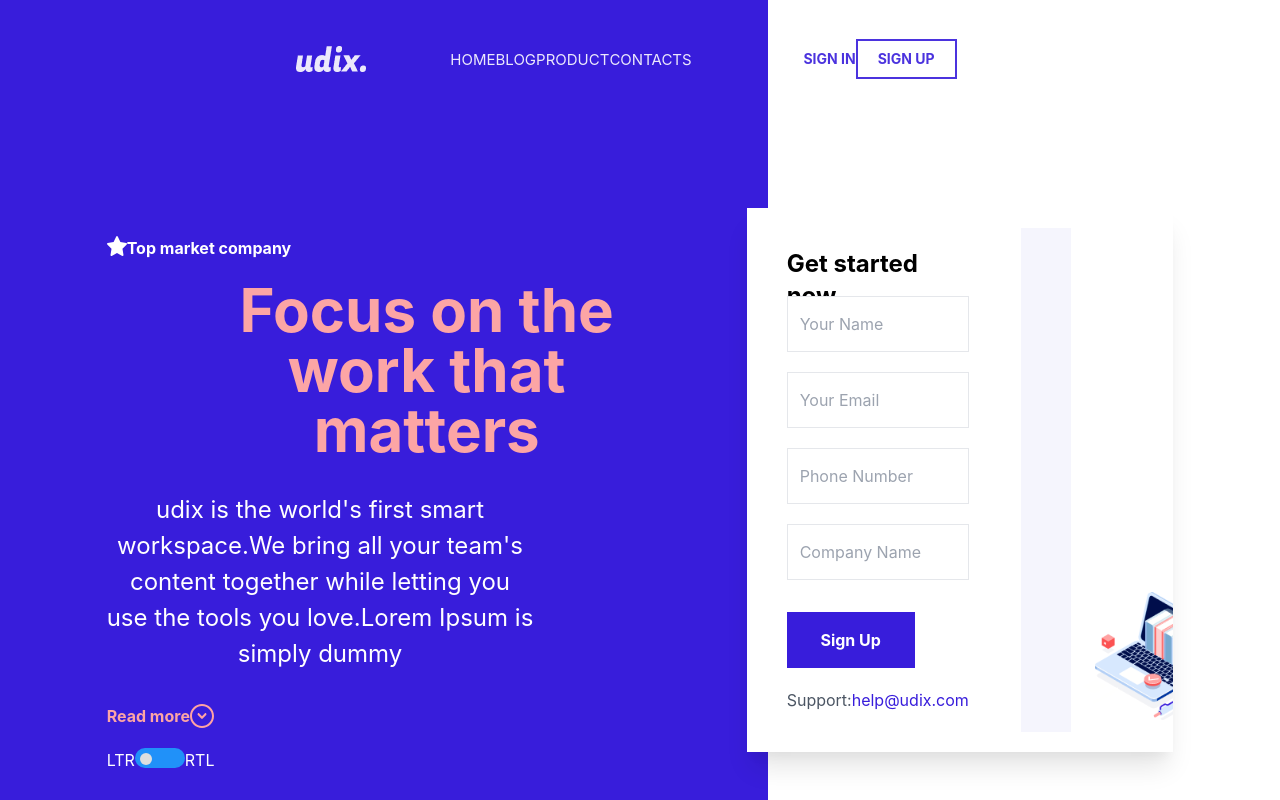
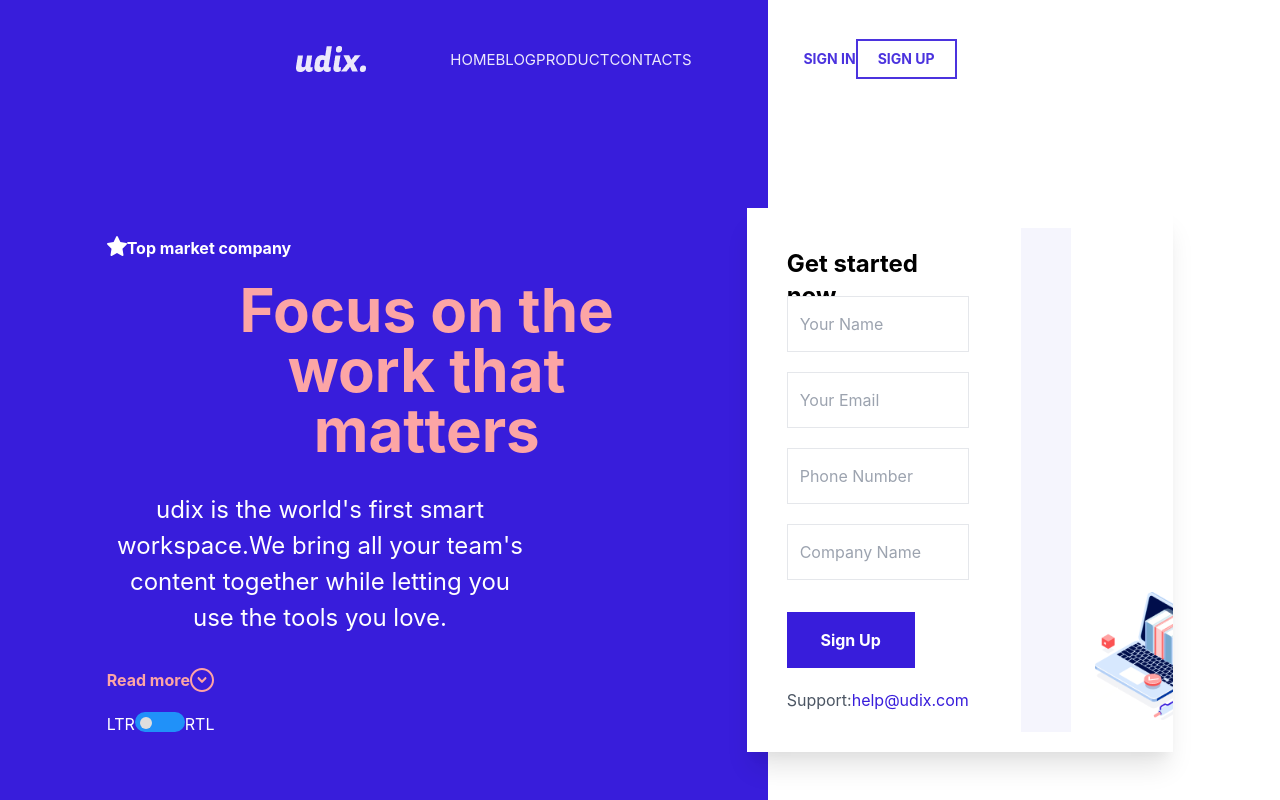
Before and after one commit to Arsalan31/my-project1, a React (Create React App) app: page /Udix in a window 1280 px wide. Shown: the top 800 px of the page. Built offline with nearby package versions, Linux system fonts and the light colour scheme; what tailwindcss-rtl would draw is missing.

Commit message:
Update Hero1.js

```diff
--- a/src/Components/Hero1.js
+++ b/src/Components/Hero1.js
@@ -26,7 +26,7 @@ function Hero1(props) {
         };
         return (
             <p className="text">
-                {isReadMore ? text.slice(0, 153) : text}
+                {isReadMore ? text.slice(0, 125) : text}
                 <div className="flex md:mt-8 mt-5 lg:justify-start justify-center">
                     <h4 className="font-bold text-red-300 lg:text-start text-center text-base leading-6 me-3"> {isReadMore ? "Read more" : " Show less"}</h4>
                     <button className="focus:outline-none" onClick={toggleReadMore}>
```
